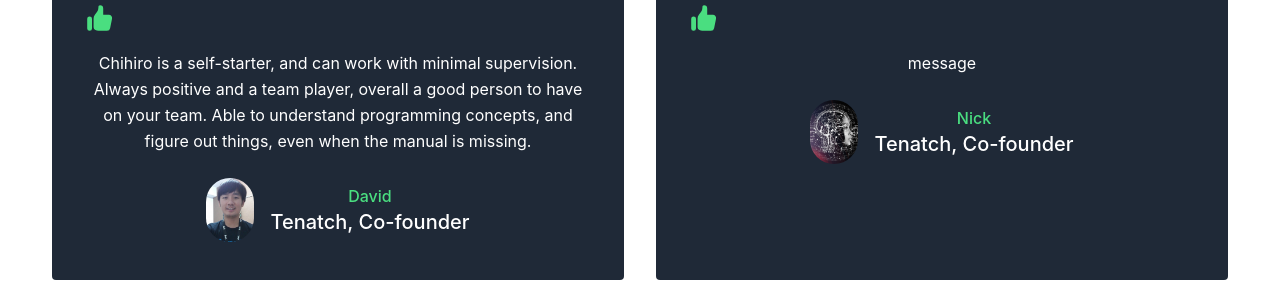
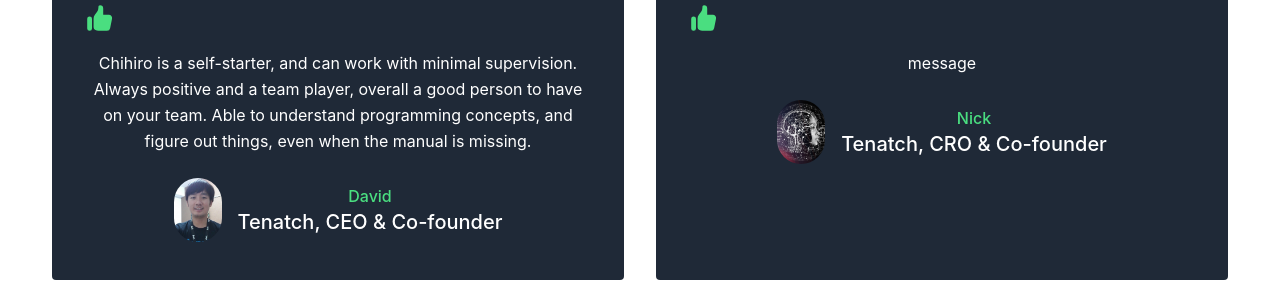
Before and after one commit to ChiMail/Portfolio2022, a React (Create React App) app: page / in a window 1280 px wide. Shown: the part 3840-4126 px from the top of the page. Built offline with nearby package versions, Linux system fonts and the light colour scheme.

Commit message:
updated testimonals

```diff
--- a/src/data.js
+++ b/src/data.js
@@ -71,14 +71,14 @@ export const skills = [
 
 export const testimonials = [
   {
-    company: "Tenatch, Co-founder",
+    company: "Tenatch, CEO & Co-founder",
     name: "David",
     image: "../images/david2.jpg",
     quote:
       "Chihiro is a self-starter, and can work with minimal supervision. Always positive and a team player, overall a good person to have on your team. Able to understand programming concepts, and figure out things, even when the manual is missing.",
   },
   {
-    company: "Tenatch, Co-founder",
+    company: "Tenatch, CRO & Co-founder",
     name: "Nick",
     image: "../images/sample.jpg",
     quote: "message",
```
